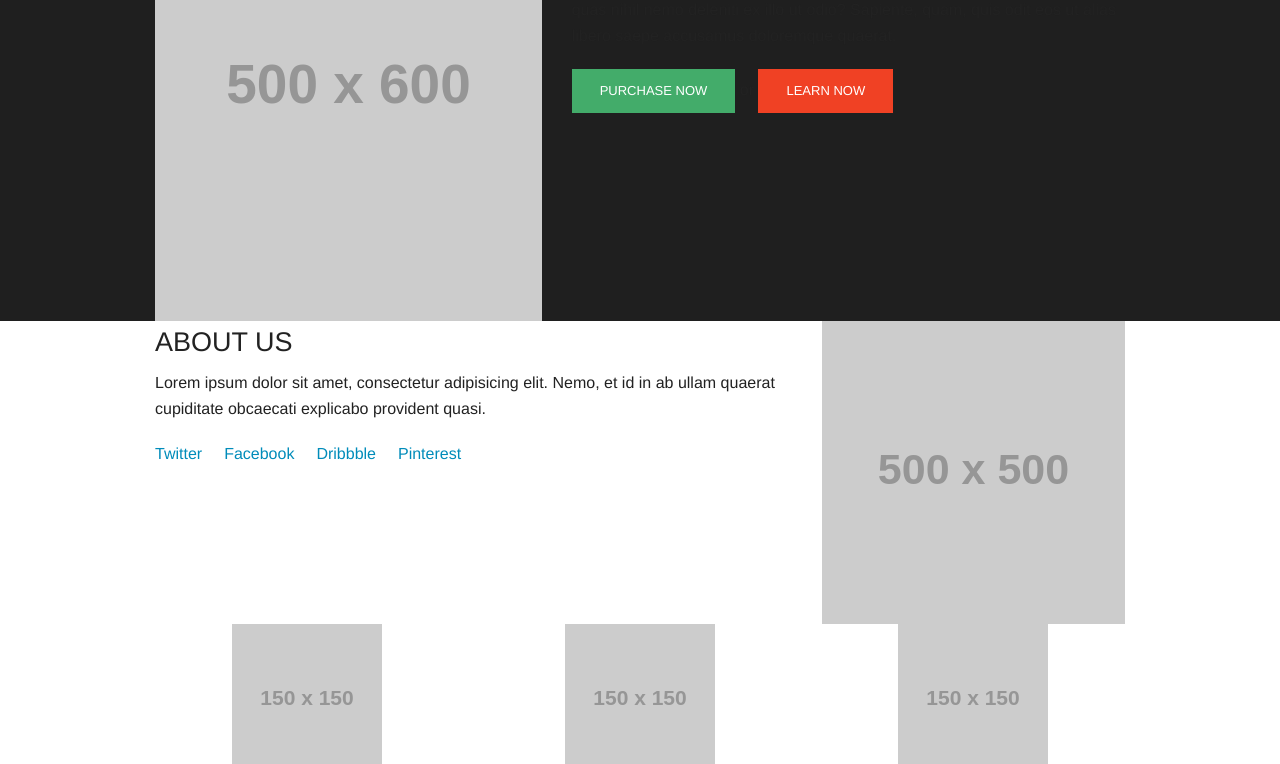
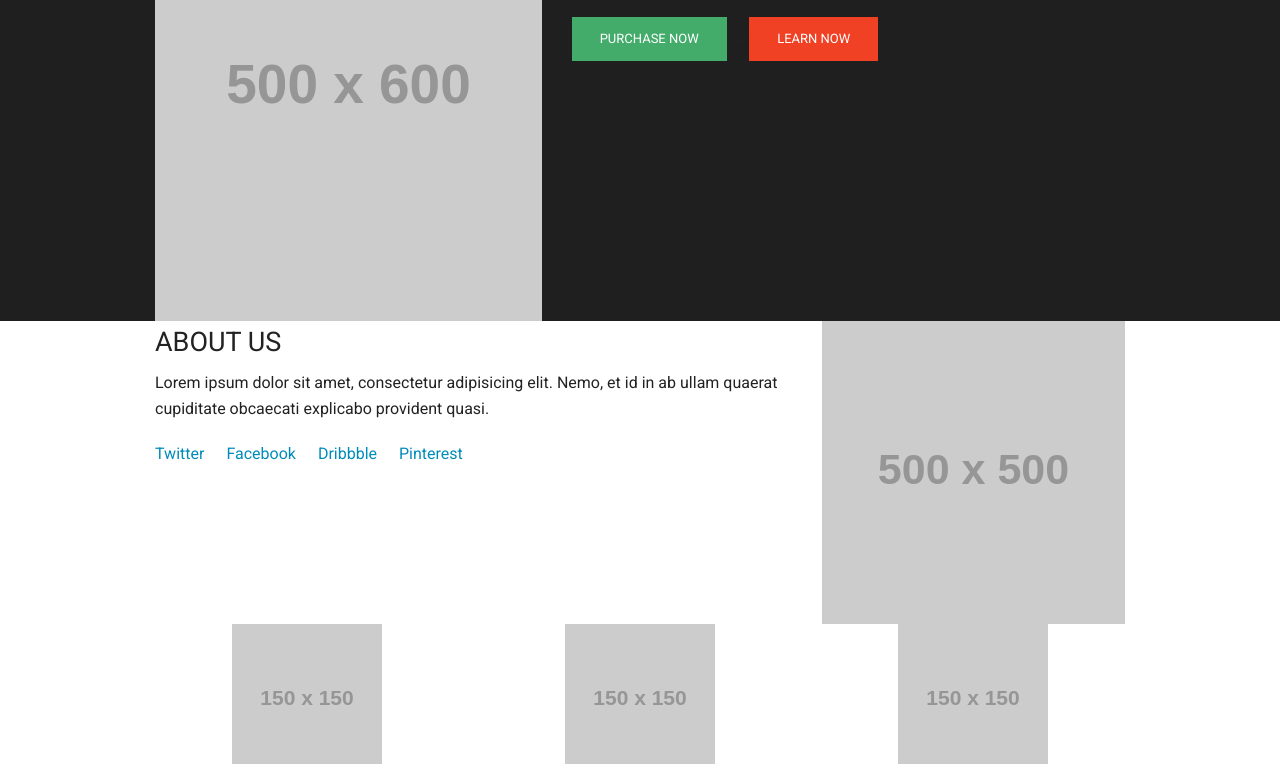
Before and after one commit to catalinmiron/flat_app_html, a website: page index.html in a window 1280 px wide. Shown: the part 188-952 px from the top of the page. Drawn offline with nearby package versions, Linux system fonts and the light colour scheme; placeholder pictures from the web are drawn by us.

Commit message:
Second commit

```diff
--- a/index.html
+++ b/index.html
@@ -6,6 +6,9 @@
     <title>Foundation</title>
     <link rel="stylesheet" href="stylesheets/app.css" />
     <script src="bower_components/modernizr/modernizr.js"></script>
+    <!-- Import Google Fonts -->
+    <!-- Roboto font ( http://www.google.com/fonts/specimen/Roboto ) -->
+    <link href='http://fonts.googleapis.com/css?family=Roboto:400,100,100italic,300,300italic,400italic,500,500italic,700,700italic,900,900italic' rel='stylesheet' type='text/css'>
   </head>
   <body>
     <div class="band hero">
--- a/scss/_settings.scss
+++ b/scss/_settings.scss
@@ -43,7 +43,7 @@
 // We use these to control various global styles
 // $body-bg: #fff;
 // $body-font-color: #222;
-// $body-font-family: "Helvetica Neue", "Helvetica", Helvetica, Arial, sans-serif;
+$body-font-family: "Roboto", "Helvetica Neue", "Helvetica", Helvetica, Arial, sans-serif;
 // $body-font-weight: $font-weight-normal;
 // $body-font-style: normal;
 
```
Also changed, not shown: stylesheets/app.css.
